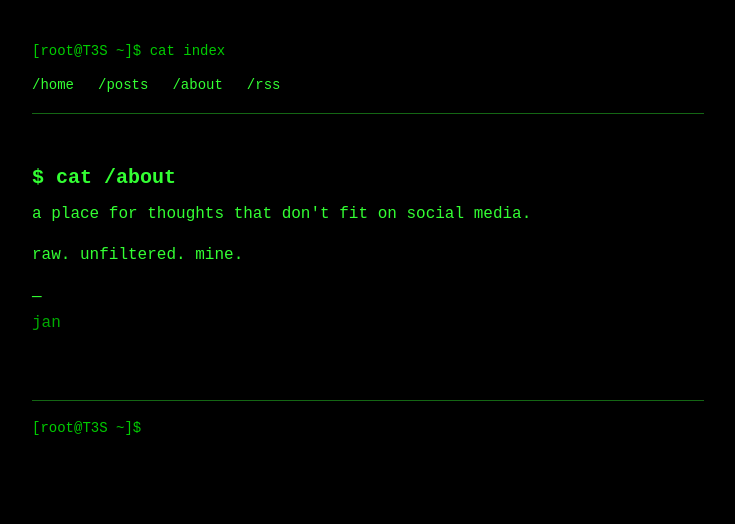
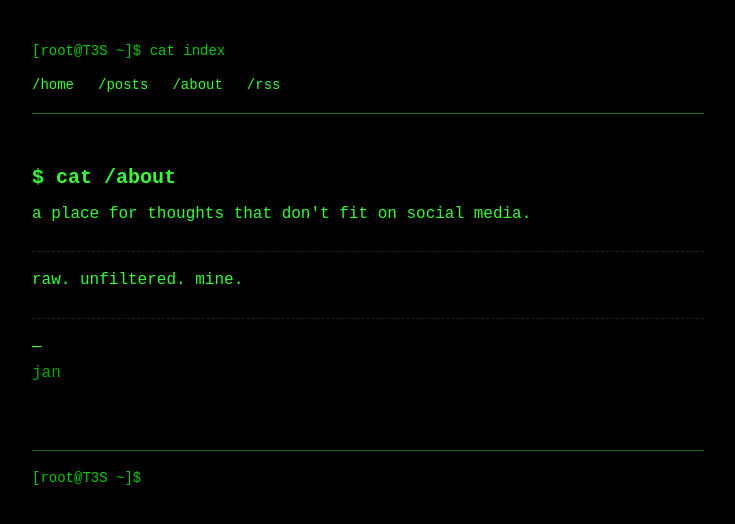
Before and after one commit to TangoThreeSix/TangoThreeSix.github.io, a Jekyll site: the page built from about.md, in a window 1280 px wide. Shown: the top 524 px of the page, without its empty margins (272-1007 px from the left). Built offline with Jekyll 4.4.1, drawn with Linux system fonts in a browser that asks for light colours.

Commit message:
Add subtle paragraph separator lines

```diff
--- a/assets/css/style.css
+++ b/assets/css/style.css
@@ -158,11 +158,22 @@ nav a:hover {
 /* Paragraph spacing — clear visual breaks between thoughts */
 .post-content p {
   margin-bottom: 24px;
+  padding-bottom: 24px;
+  border-bottom: 1px dashed #0d2b0d;
 }
 
 /* Also catch direct <p> children of <main> in case content isn't wrapped */
 main p {
   margin-bottom: 24px;
+  padding-bottom: 24px;
+  border-bottom: 1px dashed #0d2b0d;
+}
+
+/* Don't add separator on the last paragraph */
+.post-content p:last-child,
+main p:last-child {
+  border-bottom: none;
+  padding-bottom: 0;
 }
 
 .post-content blockquote {
```
